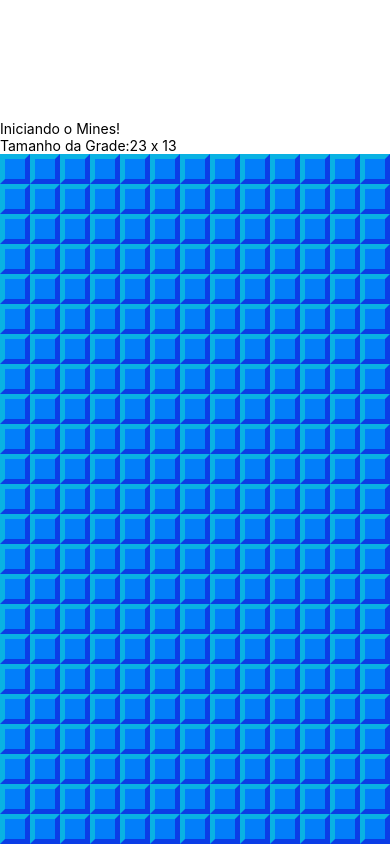
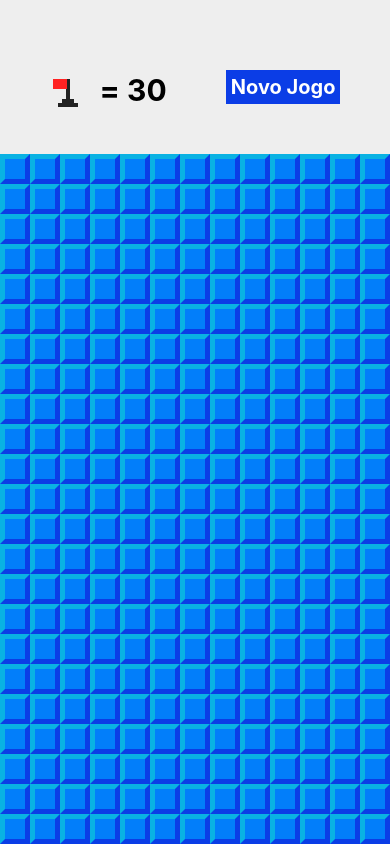
Before and after one commit to Flaviohmm/Expo-Campo-Minado, a React Native app: screen / in a window 390 px wide. Built offline with nearby package versions, Linux system fonts and the light colour scheme.

Commit message:
Cabeçalho do Jogo

```diff
--- a/App.js
+++ b/App.js
@@ -2,6 +2,7 @@
 import { StyleSheet, Text, View, Alert } from 'react-native';
 import params from './src/params';
 import MineField from './src/components/MineField'
+import Header from './src/components/Header'
 import {
   createMinedBoard,
   cloneBoard,
@@ -9,7 +10,8 @@
   hasExplosion,
   wonGame,
   showMines,
-  invertFlag
+  invertFlag,
+  flagsUsed
 } from './src/functions'
 
 export default class App extends Component {
@@ -68,10 +70,8 @@
   render() {
     return (
       <View style={styles.container}>
-        <Text>Iniciando o Mines!</Text>
-        <Text>Tamanho da Grade:
-        {params.getRowsAmount()} x {params.getColumnsAmount()}
-        </Text>
+        <Header flagsLeft={this.minesAmount() - flagsUsed(this.state.board)}
+          onNewGame={() => this.setState(this.createState())} />
         <View style={styles.board}>
           <MineField board={this.state.board}
             onOpenField={this.onOpenField}
--- a/src/components/Field.js
+++ b/src/components/Field.js
@@ -54,7 +54,7 @@
         borderBottomColor: '#0B3DE6'
     },
     opened: {
-        backgroundColor: '#0998E3',
+        backgroundColor: '#FFF',
         borderColor: '#0363FA',
         alignItems: 'center',
         justifyContent: 'center'
--- /dev/null
+++ b/src/components/Header.js
@@ -0,0 +1,55 @@
+import React from 'react'
+import { View, StyleSheet, Text, TouchableOpacity } from 'react-native'
+import Flag from './Flag'
+
+export default props => {
+    return (
+        <View style={styles.container}>
+            <View style={styles.flagContainer}>
+                <TouchableOpacity onPress={props.onFlagPress}
+                    style={styles.flagButton}>
+                    <Flag bigger />
+                </TouchableOpacity>
+                <Text style={styles.flagsLeft}>= {props.flagsLeft}</Text>
+            </View>
+            <TouchableOpacity style={styles.button}
+                onPress={props.onNewGame}>
+                <Text style={styles.buttonLabel}>Novo Jogo</Text>
+            </TouchableOpacity>
+        </View>
+    )
+}
+
+const styles = StyleSheet.create({
+    container: {
+        flex: 1,
+        flexDirection: 'row',
+        backgroundColor: '#EEE',
+        alignItems: 'center',
+        justifyContent: 'space-around',
+        paddingTop: 20,
+        paddingHorizontal: 20
+    },
+    flagContainer: {
+        flexDirection: 'row'
+    },
+    flagButton: {
+        marginTop: 10,
+        minWidth: 30
+    },
+    flagsLeft: {
+        fontSize: 30,
+        fontWeight: 'bold',
+        paddingTop: 5,
+        marginLeft: 20
+    },
+    button: {
+        backgroundColor: '#0B3DE6',
+        padding: 5
+    },
+    buttonLabel: {
+        fontSize: 20,
+        color: '#FFF',
+        fontWeight: 'bold'
+    }
+})
--- a/src/functions.js
+++ b/src/functions.js
@@ -96,6 +96,9 @@
     field.flagged = !field.flagged
 }
 
+const flagsUsed = board => fields(board)
+    .filter(field => field.flagged).length
+
 export {
     createMinedBoard,
     cloneBoard,
@@ -103,5 +106,6 @@
     hasExplosion,
     wonGame,
     showMines,
-    invertFlag
+    invertFlag,
+    flagsUsed
 }
```
